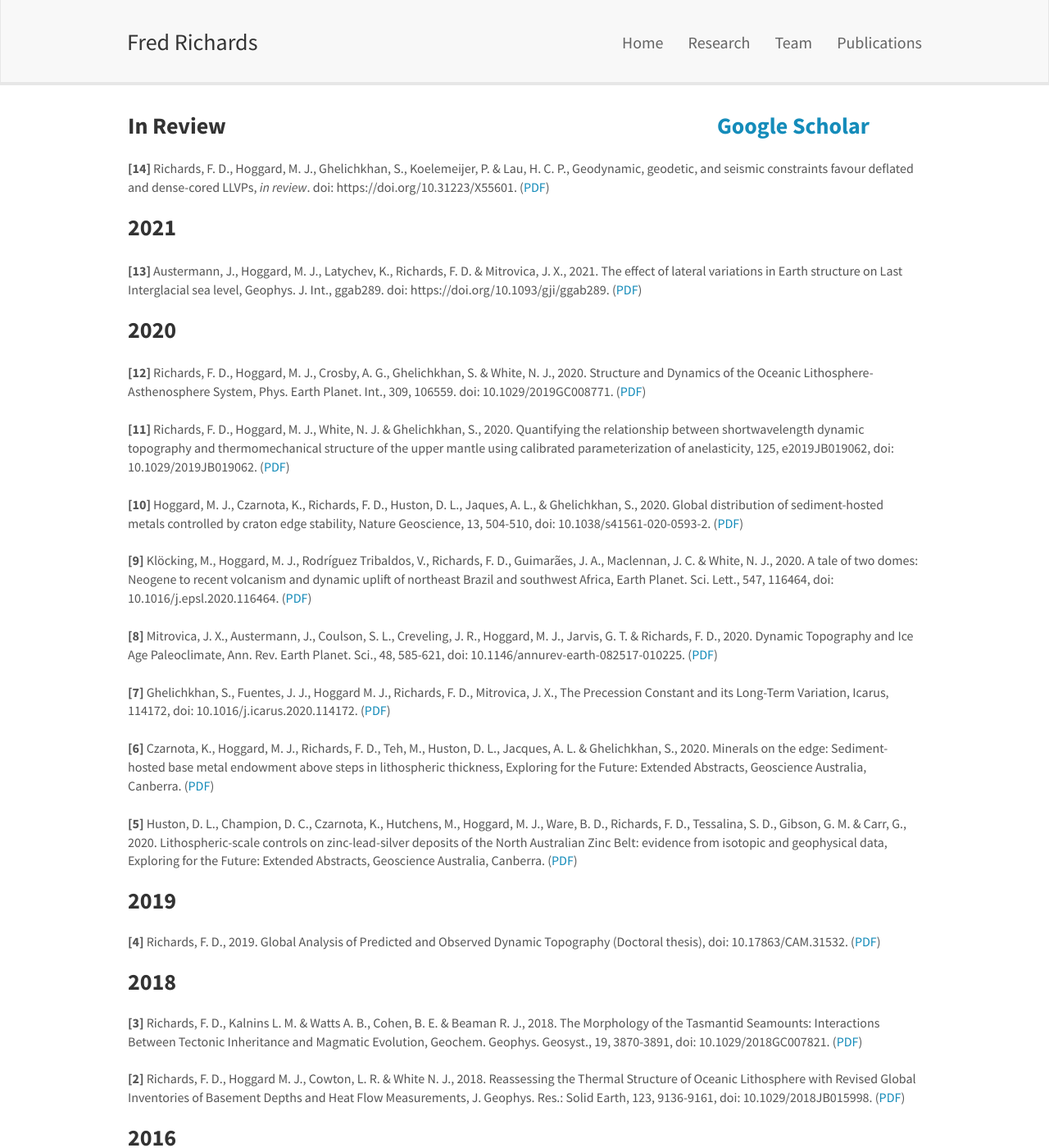
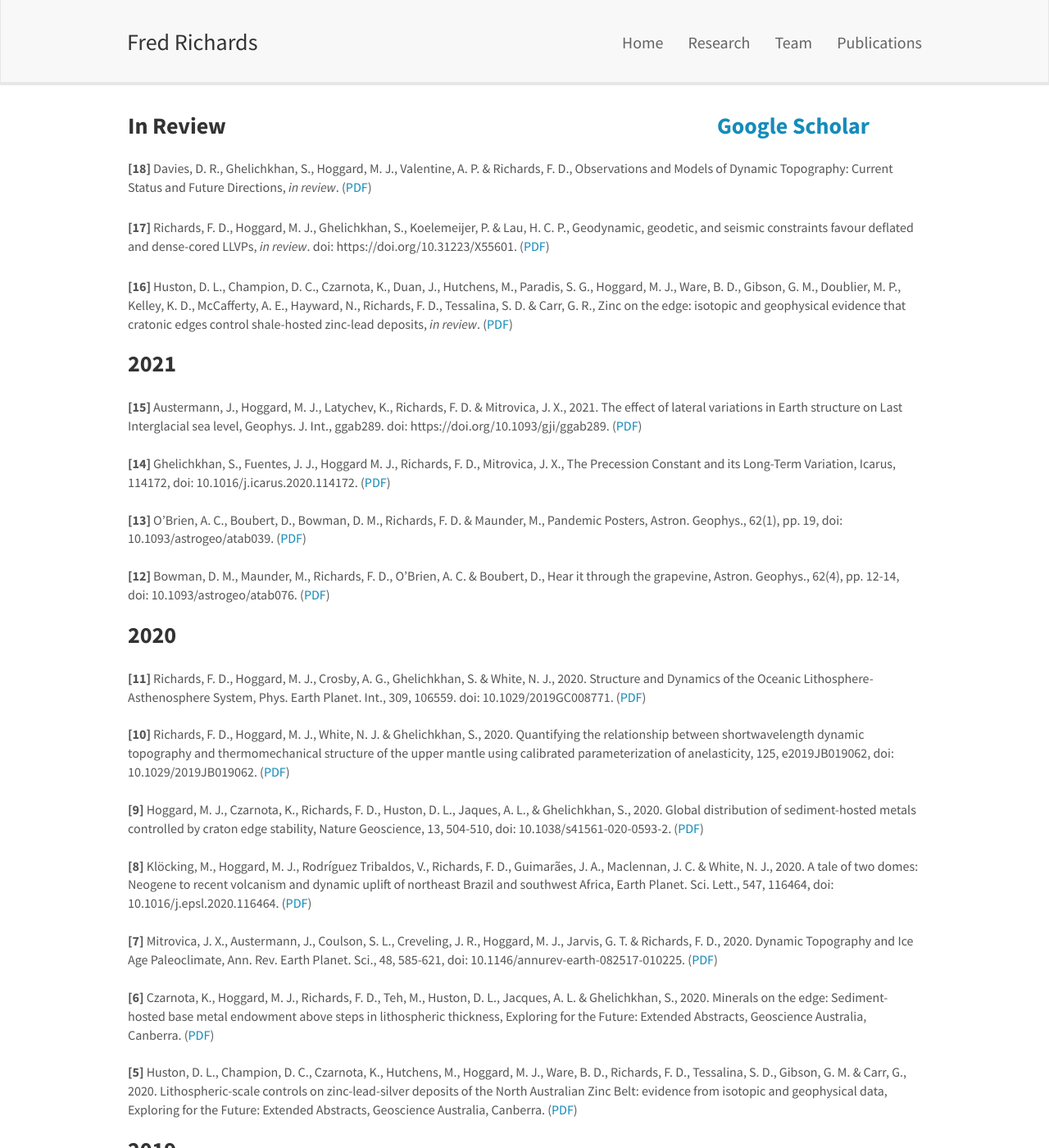
Before and after one commit to freddrichards/freddrichards.github.io, a Jekyll site: the page built from _pages/publications.md, in a window 1280 px wide and 1400 px high. Shown: the whole window at 82% size. Built offline with Jekyll 4.4.1, drawn with Linux system fonts in a browser that asks for light colours; nearby versions of some CDN libraries.

Commit message:
Update publications.md

```diff
--- a/_pages/publications.md
+++ b/_pages/publications.md
@@ -8,40 +8,63 @@ permalink: /publications/
 <br/><br/>
 <h3 style="font-weight: bold">In Review	&emsp;&emsp;&emsp;&emsp;&emsp;&emsp;&emsp;&emsp;&emsp;&emsp;&emsp;&emsp;&emsp;&emsp;&emsp;&emsp;&emsp;&emsp;&emsp;&emsp;&emsp; [Google Scholar](https://scholar.google.co.uk/citations?user=IpZA1mcAAAAJ&hl=en&oi=sra)</h3>
 
+
 <p style="padding-top:15px">
-**[14]** Richards, F. D., Hoggard, M. J., Ghelichkhan, S., Koelemeijer, P. & Lau, H. C. P., Geodynamic, geodetic, and seismic constraints favour deflated and dense-cored LLVPs, *in review*. doi:  https://doi.org/10.31223/X55601. ([PDF](/documents/papers/richards_etal_2021_natgeo.pdf))
+**[18]** Davies, D. R., Ghelichkhan, S., Hoggard, M. J., Valentine, A. P. & Richards, F. D., Observations and Models of Dynamic Topography: Current Status and Future Directions, *in review*. ([PDF](/documents/papers/davies_etal_2022_elsevier.pdf))
 </p>
 
+<p style="padding-top:15px">
+**[17]** Richards, F. D., Hoggard, M. J., Ghelichkhan, S., Koelemeijer, P. & Lau, H. C. P., Geodynamic, geodetic, and seismic constraints favour deflated and dense-cored LLVPs, *in review*. doi:  https://doi.org/10.31223/X55601. ([PDF](/documents/papers/richards_etal_2021_natgeo.pdf))
+</p>
+
+<p style="padding-top:15px">
+**[16]** Huston, D. L., Champion, D. C., Czarnota, K., Duan, J., Hutchens, M., Paradis, S. G., Hoggard, M. J., Ware, B. D., Gibson, G. M., Doublier, M. P., Kelley, K. D., McCafferty, A. E., Hayward, N., Richards, F. D., Tessalina, S. D. & Carr, G. R., Zinc on the edge: isotopic and geophysical evidence that cratonic edges control shale-hosted zinc-lead deposits, *in review*. ([PDF](/documents/papers/huston_etal_2022_minerdepos.pdf))
+</p>
 
 <h3 style="font-weight: bold">2021</h3>
 
 <p style="padding-top:15px">
-**[13]** Austermann, J., Hoggard, M. J., Latychev, K., Richards, F. D. & Mitrovica, J. X., 2021. The effect of lateral variations in Earth structure on Last Interglacial sea level, Geophys. J. Int., ggab289. doi:  https://doi.org/10.1093/gji/ggab289. ([PDF](/documents/papers/austermann_etal_2021_gji.pdf))
+**[15]** Austermann, J., Hoggard, M. J., Latychev, K., Richards, F. D. & Mitrovica, J. X., 2021. The effect of lateral variations in Earth structure on Last Interglacial sea level, Geophys. J. Int., ggab289. doi:  https://doi.org/10.1093/gji/ggab289. ([PDF](/documents/papers/austermann_etal_2021_gji.pdf))
+</p>
+
+<p style="padding-top:12px">
+**[14]** Ghelichkhan, S., Fuentes, J. J., Hoggard M. J., Richards, F. D., Mitrovica, J. X., The Precession Constant and its Long-Term Variation, Icarus, 114172, doi: 10.1016/j.icarus.2020.114172.  ([PDF](/documents/papers/ghelichkhan_etal_2021_icarus.pdf))
+</p>
+
+<p style="padding-top:12px">
+**[13]**  O'Brien, A. C., Boubert, D., Bowman, D. M., Richards, F. D. & Maunder, M., Pandemic Posters, Astron. Geophys., 62(1), pp. 19, doi: 10.1093/astrogeo/atab039. ([PDF](/documents/papers/obrien_etal_2021_astrongeophys.pdf))
+</p>
+
+<p style="padding-top:12px">
+**[12]**  Bowman, D. M., Maunder, M., Richards, F. D., O'Brien, A. C. & Boubert, D., Hear it through the grapevine, Astron. Geophys., 62(4), pp. 12-14, doi: 10.1093/astrogeo/atab076. ([PDF](/documents/papers/bowman_etal_2021_astrongeophys.pdf))
 </p>
 
 <h3 style="font-weight: bold">2020</h3>
 
 <p style="padding-top:15px">
-**[12]** Richards, F. D., Hoggard, M. J., Crosby, A. G., Ghelichkhan, S. & White, N. J., 2020. Structure and Dynamics of the Oceanic Lithosphere-Asthenosphere System, Phys. Earth Planet. Int., 309, 106559. doi: 10.1029/2019GC008771. ([PDF](/documents/papers/richards_etal_2020_pepi_compressed.pdf))
+**[11]** Richards, F. D., Hoggard, M. J., Crosby, A. G., Ghelichkhan, S. & White, N. J., 2020. Structure and Dynamics of the Oceanic Lithosphere-Asthenosphere System, Phys. Earth Planet. Int., 309, 106559. doi: 10.1029/2019GC008771. ([PDF](/documents/papers/richards_etal_2020_pepi_compressed.pdf))
 </p>
+
 <p style="padding-top:12px">
-**[11]** Richards, F. D., Hoggard, M. J., White, N. J. & Ghelichkhan, S., 2020. Quantifying the relationship between shortwavelength dynamic topography and thermomechanical structure of the upper mantle using calibrated parameterization of anelasticity, 125, e2019JB019062, doi: 10.1029/2019JB019062. ([PDF](/documents/papers/richards_etal_2020_jgr_compressed.pdf))
+**[10]** Richards, F. D., Hoggard, M. J., White, N. J. & Ghelichkhan, S., 2020. Quantifying the relationship between shortwavelength dynamic topography and thermomechanical structure of the upper mantle using calibrated parameterization of anelasticity, 125, e2019JB019062, doi: 10.1029/2019JB019062. ([PDF](/documents/papers/richards_etal_2020_jgr_compressed.pdf))
 </p>
+
 <p style="padding-top:12px">
-**[10]** Hoggard, M. J., Czarnota, K., Richards, F. D., Huston, D. L., Jaques, A. L., & Ghelichkhan, S., 2020. Global distribution of sediment-hosted metals controlled by craton edge stability, Nature Geoscience, 13, 504-510, doi: 10.1038/s41561-020-0593-2. ([PDF](/documents/papers/hoggard_etal_2020_natgeo.pdf))
+**[9]** Hoggard, M. J., Czarnota, K., Richards, F. D., Huston, D. L., Jaques, A. L., & Ghelichkhan, S., 2020. Global distribution of sediment-hosted metals controlled by craton edge stability, Nature Geoscience, 13, 504-510, doi: 10.1038/s41561-020-0593-2. ([PDF](/documents/papers/hoggard_etal_2020_natgeo.pdf))
 </p>
+
 <p style="padding-top:12px">
-**[9]** Klöcking, M., Hoggard, M. J., Rodríguez Tribaldos, V., Richards, F. D., Guimarães, J. A., Maclennan, J. C. & White, N. J., 2020. A tale of two domes: Neogene to recent volcanism and dynamic uplift of northeast Brazil and southwest Africa, Earth Planet. Sci. Lett., 547, 116464, doi: 10.1016/j.epsl.2020.116464. ([PDF](/documents/papers/klocking_etal_2020_epsl.pdf))
+**[8]** Klöcking, M., Hoggard, M. J., Rodríguez Tribaldos, V., Richards, F. D., Guimarães, J. A., Maclennan, J. C. & White, N. J., 2020. A tale of two domes: Neogene to recent volcanism and dynamic uplift of northeast Brazil and southwest Africa, Earth Planet. Sci. Lett., 547, 116464, doi: 10.1016/j.epsl.2020.116464. ([PDF](/documents/papers/klocking_etal_2020_epsl.pdf))
 </p>
+
 <p style="padding-top:12px">
-**[8]** Mitrovica, J. X., Austermann, J., Coulson, S. L., Creveling, J. R., Hoggard, M. J., Jarvis, G. T. & Richards, F. D., 2020. Dynamic Topography and Ice Age Paleoclimate, Ann. Rev. Earth Planet. Sci., 48, 585-621, doi: 10.1146/annurev-earth-082517-010225. ([PDF](/documents/papers/mitrovica_etal_2020_annreveps.pdf))
+**[7]** Mitrovica, J. X., Austermann, J., Coulson, S. L., Creveling, J. R., Hoggard, M. J., Jarvis, G. T. & Richards, F. D., 2020. Dynamic Topography and Ice Age Paleoclimate, Ann. Rev. Earth Planet. Sci., 48, 585-621, doi: 10.1146/annurev-earth-082517-010225. ([PDF](/documents/papers/mitrovica_etal_2020_annreveps.pdf))
 </p>
-<p style="padding-top:12px">
-**[7]** Ghelichkhan, S., Fuentes, J. J., Hoggard M. J., Richards, F. D., Mitrovica, J. X., The Precession Constant and its Long-Term Variation, Icarus, 114172, doi: 10.1016/j.icarus.2020.114172.  ([PDF](/documents/papers/ghelichkhan_etal_2021_icarus.pdf))
-</p>
+
 <p style="padding-top:12px">
 **[6]** Czarnota, K., Hoggard, M. J., Richards, F. D., Teh, M., Huston, D. L., Jacques, A. L. & Ghelichkhan, S., 2020. Minerals on the edge: Sediment-hosted base metal endowment above steps in lithospheric thickness, Exploring for the Future: Extended Abstracts, Geoscience Australia, Canberra. ([PDF](/documents/papers/czarnota_etal_2020_eftf.pdf))
 </p>
+
 <p style="padding-top:12px">
 **[5]** Huston, D. L., Champion, D. C., Czarnota, K., Hutchens, M., Hoggard, M. J., Ware, B. D., Richards, F. D., Tessalina, S. D., Gibson, G. M. & Carr, G., 2020. Lithospheric-scale controls on zinc-lead-silver deposits of the North Australian Zinc Belt: evidence from isotopic and geophysical data, Exploring for the Future: Extended Abstracts, Geoscience Australia, Canberra. ([PDF](/documents/papers/huston_etal_2020_eftf.pdf))
 </p>
@@ -53,10 +76,12 @@ permalink: /publications/
 </p>
 
 <h3 style="font-weight: bold">2018</h3>
+
 <p style="padding-top:12px">
 **[3]** Richards, F. D., Kalnins L. M. & Watts A. B., Cohen, B. E. & Beaman R. J., 2018. The Morphology of the Tasmantid
 Seamounts: Interactions Between Tectonic Inheritance and Magmatic Evolution, Geochem. Geophys. Geosyst., 19, 3870-3891, doi: 10.1029/2018GC007821.  ([PDF](/documents/papers/richards_etal_2018_gcubed.pdf))
 </p>
+
 <p style="padding-top:12px">
 **[2]** Richards, F. D., Hoggard M. J., Cowton, L. R. & White N. J., 2018. Reassessing the Thermal Structure of Oceanic Lithosphere with Revised Global Inventories of Basement Depths and Heat Flow Measurements, J. Geophys. Res.: Solid Earth, 123, 9136-9161, doi: 10.1029/2018JB015998. ([PDF](/documents/papers/richards_etal_2018_jgr.pdf))
 </p>
```
